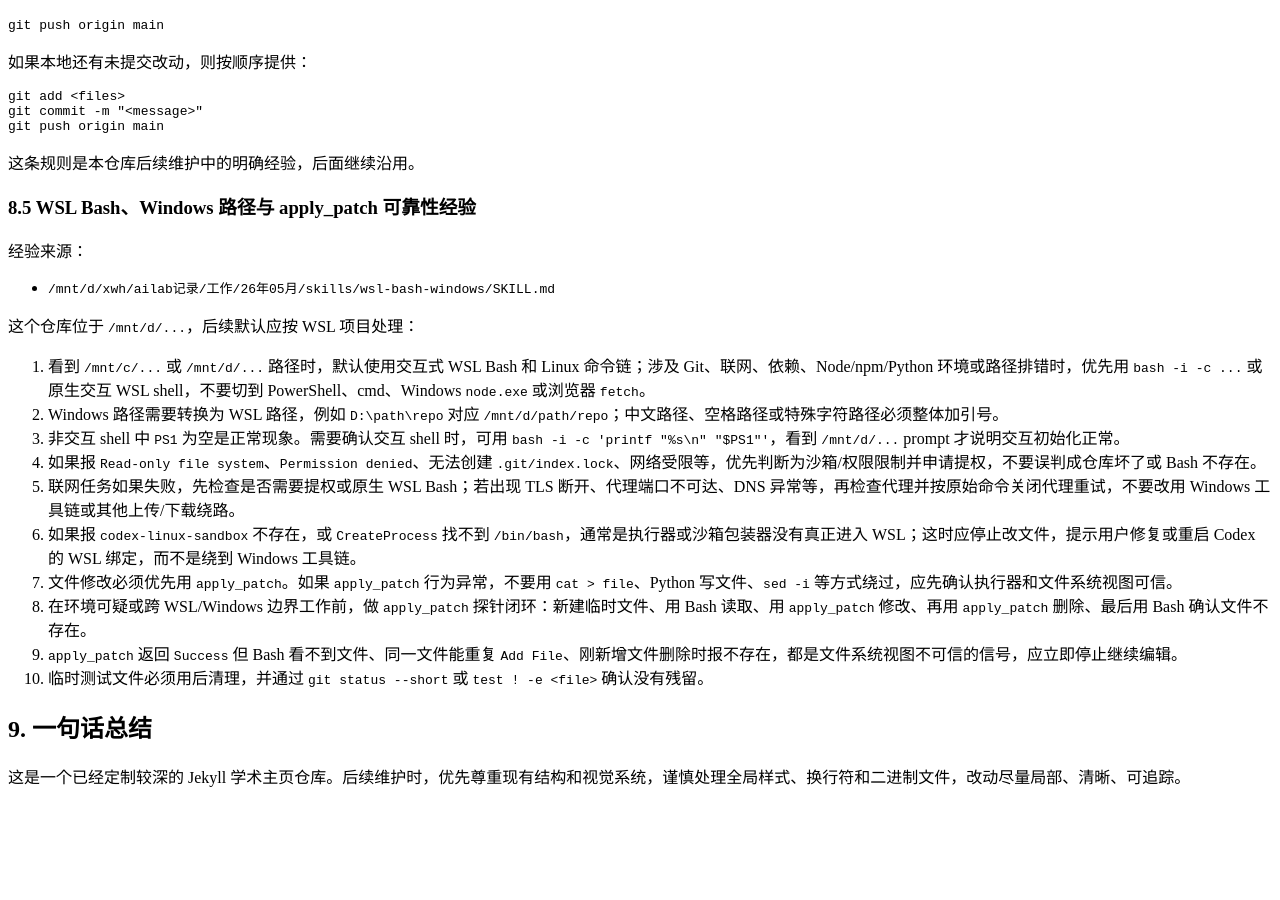
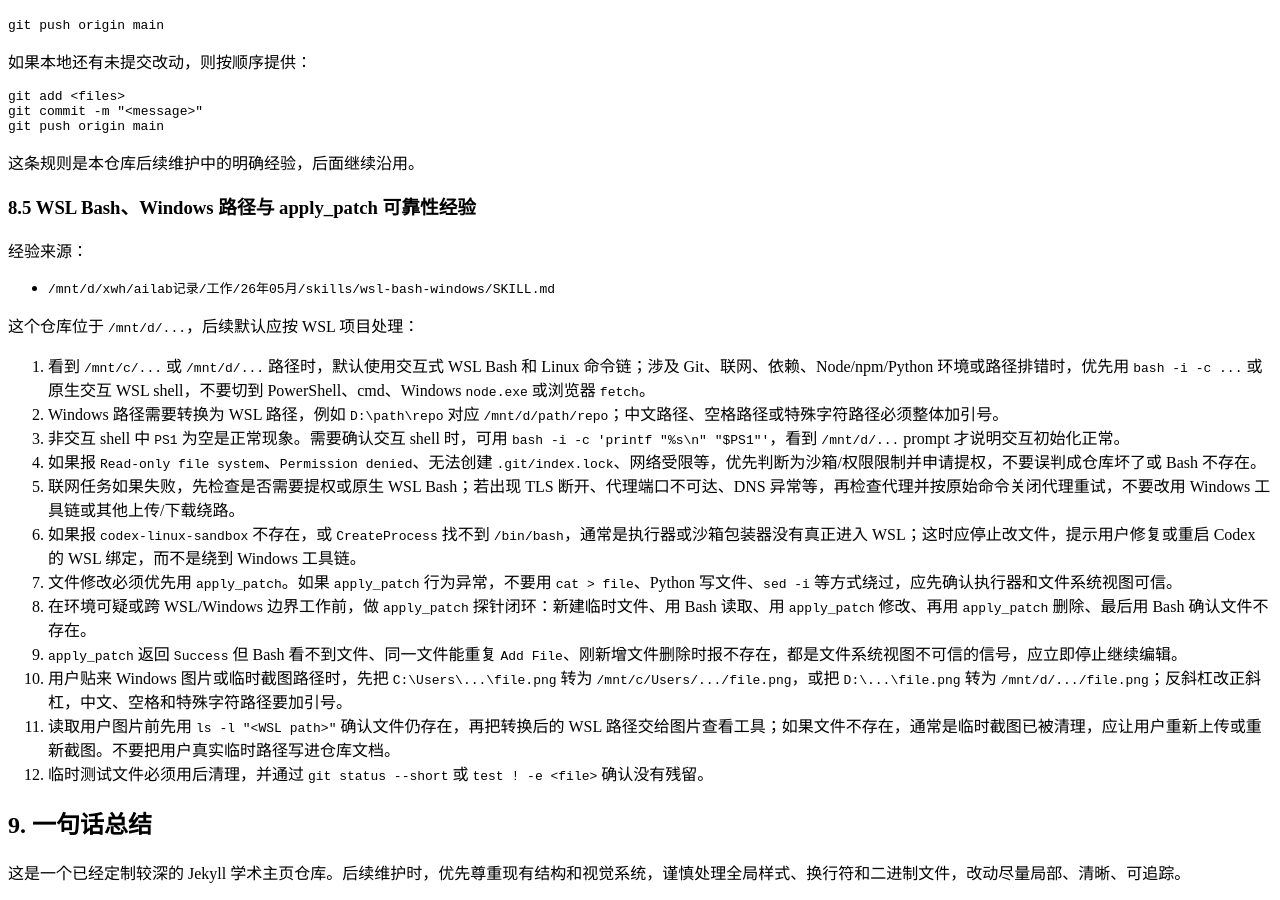
Before and after one commit to black-yt/black-yt.github.io, a Jekyll site: the page built from AGENTS.md, in a window 1280 px wide and 900 px high, scrolled down 6871 px. Built offline with Jekyll 4.4.1, drawn with Linux system fonts in a browser that asks for light colours; our own code applies the rules of GitHub Pages for plain Markdown files; before the commit the page ends 7675 px from its top, so only the background shows below that.

Commit message:
Document Windows image path handling

```diff
--- a/AGENTS.md
+++ b/AGENTS.md
@@ -322,7 +322,9 @@ git push origin main
 7. 文件修改必须优先用 `apply_patch`。如果 `apply_patch` 行为异常，不要用 `cat > file`、Python 写文件、`sed -i` 等方式绕过，应先确认执行器和文件系统视图可信。
 8. 在环境可疑或跨 WSL/Windows 边界工作前，做 `apply_patch` 探针闭环：新建临时文件、用 Bash 读取、用 `apply_patch` 修改、再用 `apply_patch` 删除、最后用 Bash 确认文件不存在。
 9. `apply_patch` 返回 `Success` 但 Bash 看不到文件、同一文件能重复 `Add File`、刚新增文件删除时报不存在，都是文件系统视图不可信的信号，应立即停止继续编辑。
-10. 临时测试文件必须用后清理，并通过 `git status --short` 或 `test ! -e <file>` 确认没有残留。
+10. 用户贴来 Windows 图片或临时截图路径时，先把 `C:\Users\...\file.png` 转为 `/mnt/c/Users/.../file.png`，或把 `D:\...\file.png` 转为 `/mnt/d/.../file.png`；反斜杠改正斜杠，中文、空格和特殊字符路径要加引号。
+11. 读取用户图片前先用 `ls -l "<WSL path>"` 确认文件仍存在，再把转换后的 WSL 路径交给图片查看工具；如果文件不存在，通常是临时截图已被清理，应让用户重新上传或重新截图。不要把用户真实临时路径写进仓库文档。
+12. 临时测试文件必须用后清理，并通过 `git status --short` 或 `test ! -e <file>` 确认没有残留。
 
 ## 9. 一句话总结
 
```
